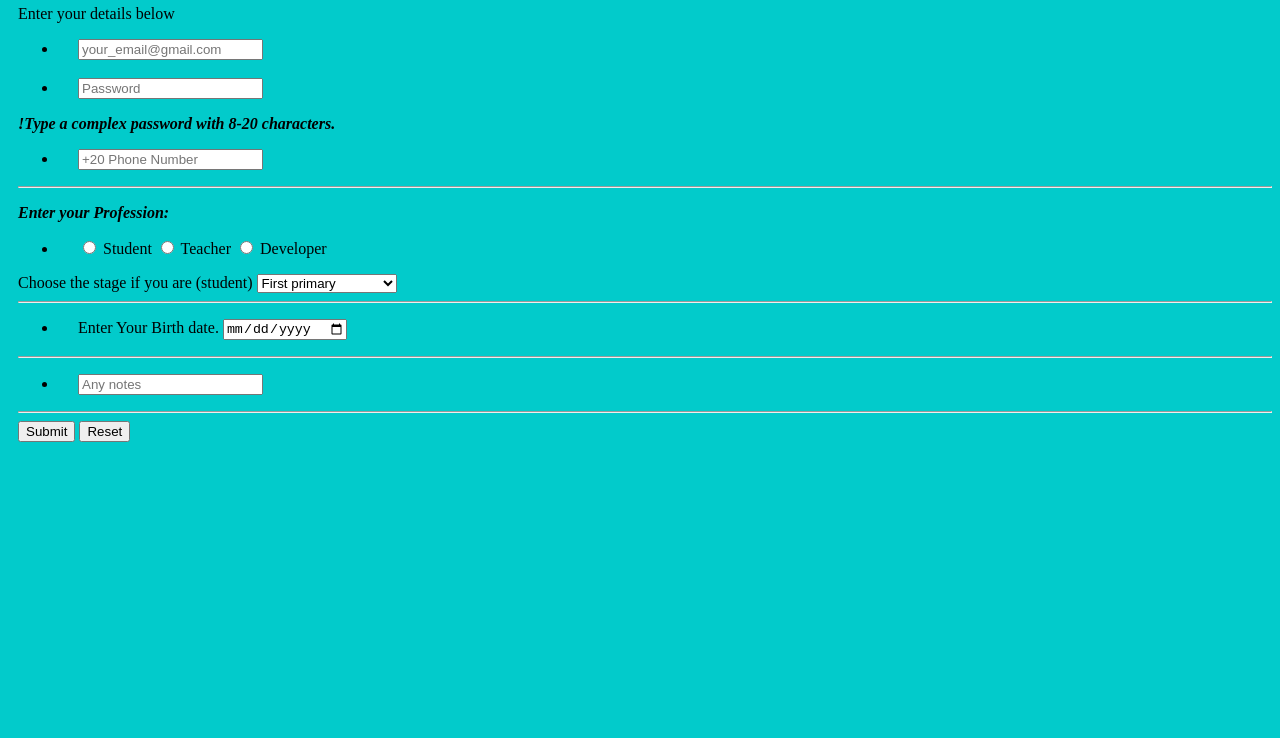
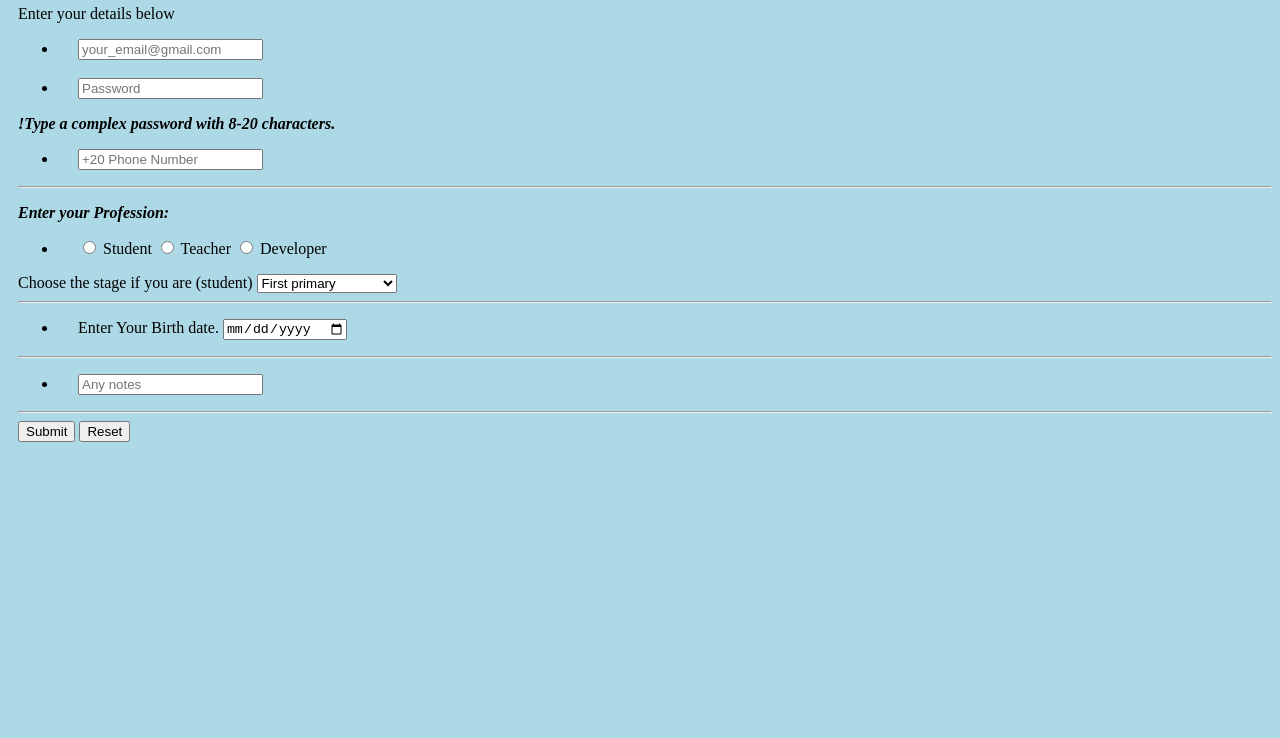
Before and after one commit to Krishna258012/Assignment-03, a plain HTML site: page index.html in a window 1280 px wide. Shown: the part 62-800 px from the top of the page. Drawn offline with Linux system fonts and the light colour scheme.

Commit message:
Update index.html

```diff
--- a/index.html
+++ b/index.html
@@ -7,7 +7,7 @@
     <title>Registration Form</title>
     <style>
       body {
-        background-color: rgb(2, 203, 203);
+        background-color: #ADD8E6;
       }
       .type {
         font-weight: bold;
```
